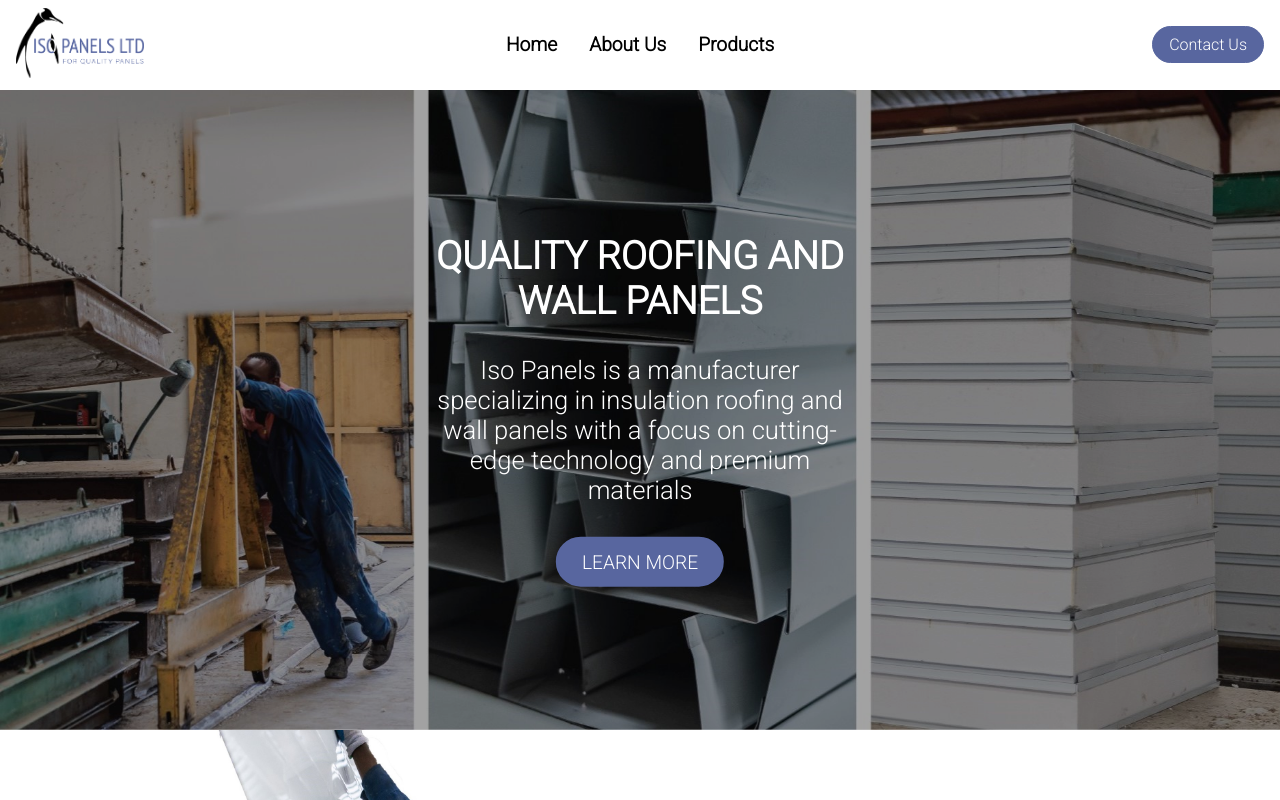
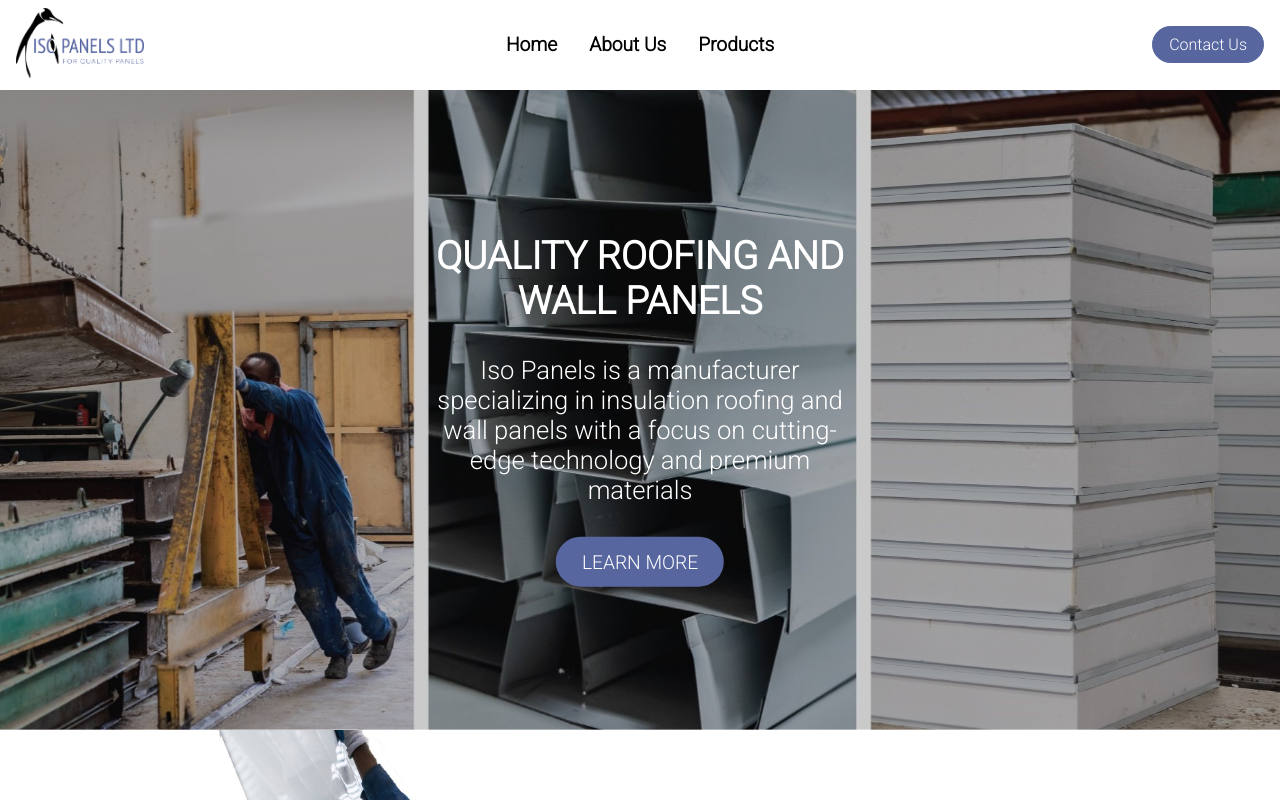
Before and after one commit to Reinhardt254/iso-panels, a Next.js app: page / in a window 1280 px wide. Shown: the top 800 px of the page. Built offline with nearby package versions, Linux system fonts and the light colour scheme.

Commit message:
images update

```diff
--- a/styles/home.css
+++ b/styles/home.css
@@ -61,7 +61,7 @@ a {
   width: 100%;
   height: auto;
   max-height: 80vh;
-  filter: brightness(80%);
+  filter: brightness(100%);
 }
 
 .home-layout-content {
@@ -484,7 +484,7 @@ a {
     flex-direction: column;
     justify-content: flex-start;
     align-items: flex-start;
-    padding-bottom: 0rem;
+    padding-bottom: 2rem;
     padding-top: 1rem;
     padding-right: 0.8rem;
     padding-left: 0.8rem;
```
